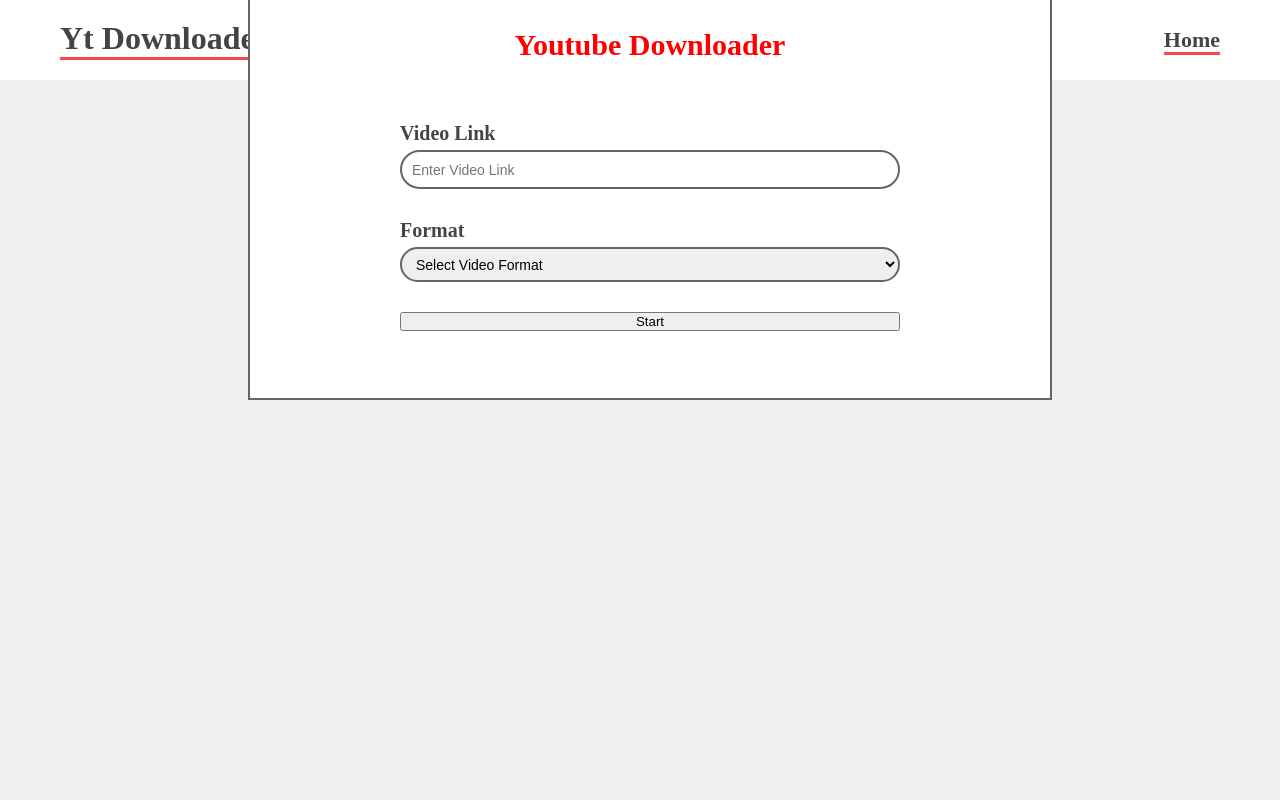
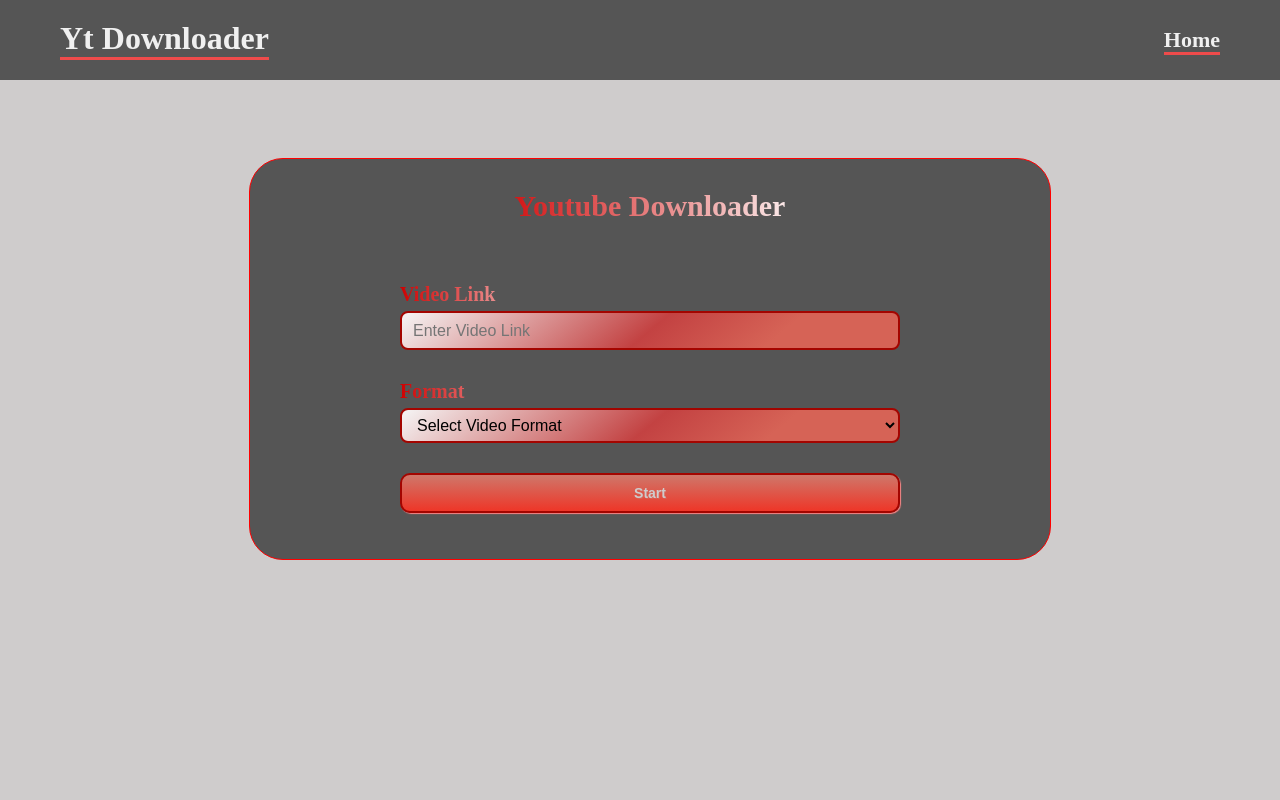
Before and after one commit to bojdan01/web, a PHP site: page /ConvertTest/index.html in a window 1280 px wide. Run offline with PHP 8.4, Linux system fonts and the light colour scheme.

Commit message:
Update style.css

```diff
--- a/ConvertTest/style.css
+++ b/ConvertTest/style.css
@@ -3,7 +3,7 @@
     margin: 0;
 }
 body{
-    background-color: #f0f0f0;
+    background-color: #cfcccc;
     height: 100vh;
 }
 
@@ -11,14 +11,12 @@
     display: flex;
     justify-content: space-between;
     padding: 20px 60px;
-    background-color: #fff;
+    background-color: #555;
     align-items: center;
-
 }
 header h1{
-    color: #444;
+    color: #f0f0f0;
     border-bottom: 3px solid #ee4b4b;
-
 }
 
 ul li{
@@ -27,33 +25,37 @@
 }
 ul li a{
     text-decoration: none;
-    font-size: 22px
-;
+    font-size: 22px;
     font-weight: bold;
-    color: #444;
+    color: #f0f0f0;
     border-bottom: 3px solid #ee4b4b;
 }
 section{
     position: absolute;
     transform: translateX(-50%);
     left: 50%;
-    bottom: 50%;
+    bottom: 30%;
     width: 800px;
     height: 400px;
-    background-color: #fff;
+    background-color: #555;
     margin-top: 10px;
     margin-left: 10px;
     display: flex;
     flex-direction: column;
     align-items: center;
     border: 2px solid #666;
+    border-radius: 34px;
+    border: 1px solid #FF0000;
 }
 section h1{
     color: red;
     padding: 30px;
     margin-bottom: 30px;
     font-size: 30px;
-
+    font-family: auto;
+    background: linear-gradient(to right, #CF0000 0%, #FFFFFF 100%);
+    -webkit-background-clip: text;
+    -webkit-text-fill-color: transparent;
 }
 section .link-container, .format-container, .button-container{
     display: flex;
@@ -64,11 +66,12 @@
 
 section .link-container label, .format-container label{
     margin-bottom: 5px;
-    font-size: 20px
-;
+    font-size: 20px;
     font-weight: bold;
-    color: #444;
-
+    /* color: #444; */
+    background: linear-gradient(to right, #CF0000 0%, #FFFFFF 35%);
+    -webkit-background-clip: text;
+    -webkit-text-fill-color: transparent;
 }
 
 section .link-container input, .format-container select{
@@ -78,7 +81,12 @@
     padding: 0 10px;
     border: 2px solid #666666;
     font-size: 14px;
-
+    border: 0.25vmin solid #A30500;
+    border-radius: 1vmin;
+    font-size: 16px;
+    padding-left: 11px;
+    font-family: arial;
+    background-image: linear-gradient(140deg, #f5f5f5 0%, #c34242 50%, #D66356 75%);
 }
 
 select .button-container button{
@@ -119,9 +127,20 @@
         width: 300px;
     }
 }
-.selection{
-    position: absolute;
-    transform: translateX(-50%);
-    left: 50%;
-    bottom: 50%;
+.btn{
+    font-family: arial;
+    font-weight: bold;
+    color: #CFCCCC !important;
+    font-size: 14px;
+    text-shadow: 1px 1px 0px #D66356;
+    box-shadow: 1px 1px 1px #F98686;
+    padding: 10px 25px;
+    border-radius: 10px;
+    border: 2px solid #A30500;
+    background: linear-gradient(to top, #EE3628, #CF776A);
 }
+.btn:hover {
+  color: #FFFDFC !important;
+  background: #FF1100;
+  background: linear-gradient(to top, #FF1100, #EE7272);
+}
```
